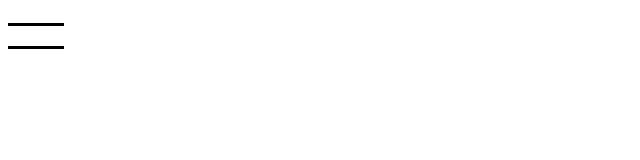
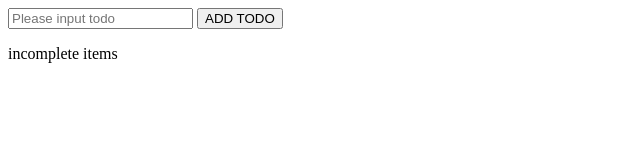
Before and after one commit to soblin/vuejs_learning, a plain HTML site: page index.html in a window 1280 px wide. Shown: the whole page, without its empty margins (0-640 px from the left). Drawn offline with nearby package versions, Linux system fonts and the light colour scheme.

Commit message:
finished chapter7-2

```diff
--- a/index.html
+++ b/index.html
@@ -9,13 +9,36 @@
     </head>
     <body>
         <div id="app">
-            <div
-                :class="{ 'is-active': isActive }"
-                class="btn-humburger"
-                @click="toggleButton"
-            >
-                <div></div>
-                <div></div>
+            <article class="wrap">
+                <section class="todo-form">
+                    <input
+                        type="text"
+                        name="todo-text"
+                        class="input-text"
+                        placeholder="Please input todo"
+                        :value="text"
+                        @input="inputText"
+                    />
+                    <button
+                        class="add-button"
+                        @click="addTodo"
+                    >ADD TODO</button>
+                </section>
+                <section class="list-area">
+                    <div class="area-incomplete">
+                        <p class="todo-title">incomplete items</p>
+                        <ul class="todo-area">
+                            <li
+                                v-for="(item, i) in todos"
+                                :key="i"
+                                class="list"
+                            >
+                                <span class="list-label">{{ item.text }}</span>
+                            </li>
+                        </ul>
+                    </div>
+                </section>
+            </article>
         </div>
         <script src="./script/script.js"></script>
     </body>
--- a/script/script.js
+++ b/script/script.js
@@ -2,12 +2,29 @@ new Vue({
     el: '#app',
     data() {
         return {
-            isActive: false
+            todos: [],
+            text: ''
         };
     },
     methods: {
-        toggleButton() {
-            this.isActive = !this.isActive;
+        inputText(e) {
+            this.text = e.target.value;
+        },
+        addTodo() {
+            // if text was empty, do nothing
+            if (!this.text) return;
+            const text = this.text;
+            const id = Math.ceil(Math.random() * 1000);
+            const todo = {
+                id,
+                text,
+                isDone: false
+            };
+            this.todos.push(todo);
+            this.resetText();
+        },
+        resetText() {
+            this.text = '';
         }
     }
 });
```
